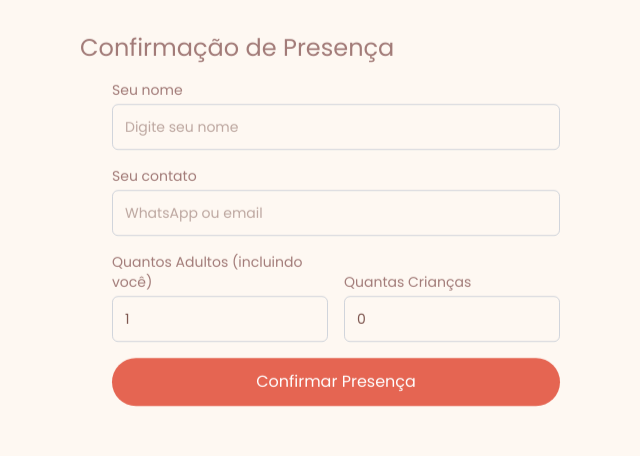
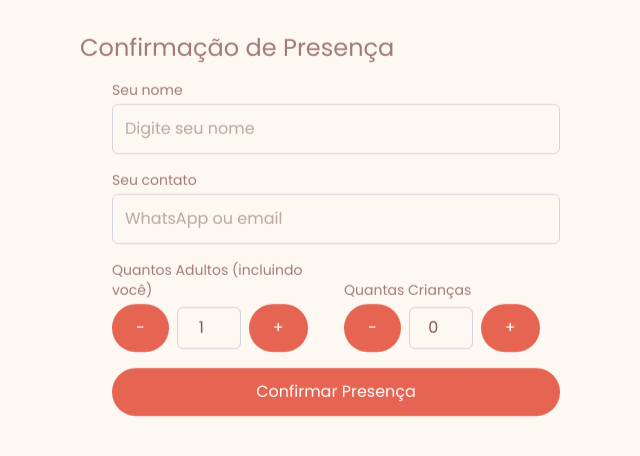
Before and after one commit to Abel13/convite_cha_bebe_olivia, a Next.js app: page /confirm in a window 1280 px wide. Shown: the top 456 px of the page, without its empty margins (304-944 px from the left). Built offline with nearby package versions, Linux system fonts and the light colour scheme.

Commit message:
feat: improving input

```diff
--- a/src/components/atoms/InputField.tsx
+++ b/src/components/atoms/InputField.tsx
@@ -69,7 +69,7 @@ export const InputField: React.FC<InputProps> = ({
           onChange={handleChange}
           autoCapitalize={autoCapitalize}
           disabled={disabled}
-          className="flex-1 bg-transparent outline-none text-sm w-full"
+          className="flex-1 bg-transparent outline-none text-base w-full"
         />
       </div>
       {error && (
--- a/src/components/atoms/NumberField.tsx
+++ b/src/components/atoms/NumberField.tsx
@@ -1,6 +1,7 @@
 // components/atoms/NumberField.tsx
 import { ChangeEvent } from "react";
 import { Control, FieldError, useController } from "react-hook-form";
+import { Button } from "./Button";
 
 interface NumberFieldProps {
   label: string;
@@ -23,8 +24,8 @@ export const NumberField: React.FC<NumberFieldProps> = ({
   control,
   rules,
   disabled = false,
-  min,
-  max,
+  min = 0,
+  max = Infinity,
   step = 1,
 }) => {
   const {
@@ -36,11 +37,22 @@ export const NumberField: React.FC<NumberFieldProps> = ({
     defaultValue: 0,
   });
 
-  /* Garante apenas dígitos e converte para número ----------------- */
   const handleNumberChange = (e: ChangeEvent<HTMLInputElement>) => {
     const digitsOnly = e.target.value.replace(/[^\d-]/g, "");
     const parsed = digitsOnly === "" ? "" : Number(digitsOnly);
+    if (!isNaN(parsed)) {
       onChange(parsed);
+    }
+  };
+
+  const increment = () => {
+    const newValue = Math.min(Number(value || 0) + step, max);
+    onChange(newValue);
+  };
+
+  const decrement = () => {
+    const newValue = Math.max(Number(value || 0) - step, min);
+    onChange(newValue);
   };
 
   return (
@@ -49,20 +61,30 @@ export const NumberField: React.FC<NumberFieldProps> = ({
         {label}
       </label>
 
+      <div className="flex items-center gap-2">
+        <Button type="button" onClick={decrement} disabled={disabled}>
+          -
+        </Button>
+
         <input
           ref={ref}
           type="number"
           value={value}
+          onChange={handleNumberChange}
           placeholder={placeholder}
           disabled={disabled}
           min={min}
           max={max}
           step={step}
-        onChange={handleNumberChange}
-        className={`p-3 border rounded-md w-full ${
+          className={`w-16 text-center border text-base rounded-md p-2 ${
             error ? "border-red-500" : "border-gray-300"
-        } bg-transparent outline-none text-sm`}
+          }`}
         />
+
+        <Button type="button" onClick={increment} disabled={disabled}>
+          +
+        </Button>
+      </div>
 
       {error && (
         <span className="text-xs text-left text-red-600">{error.message}</span>
--- a/src/components/atoms/TextareaField.tsx
+++ /dev/null
@@ -1,29 +0,0 @@
-import { TextareaHTMLAttributes, forwardRef } from "react";
-import { FieldError } from "react-hook-form";
-
-interface Props extends TextareaHTMLAttributes<HTMLTextAreaElement> {
-  label: string;
-  error?: FieldError;
-}
-
-export const TextareaField = forwardRef<HTMLTextAreaElement, Props>(
-  ({ label, error, ...props }, ref) => (
-    <div className="flex flex-col gap-1 w-full">
-      <label className="text-sm text-left text-[var(--color-title)]">
-        {label}
-      </label>
-      <textarea
-        ref={ref}
-        {...props}
-        className={`p-3 border rounded-md ${
-          error ? "border-red-500" : "border-gray-300"
-        }`}
-      />
-      {error && (
-        <span className="text-xs text-left  text-red-600">{error.message}</span>
-      )}
-    </div>
-  )
-);
-
-TextareaField.displayName = "TextareaField";
```
Lines whose indentation alone changed are shown as unchanged.
